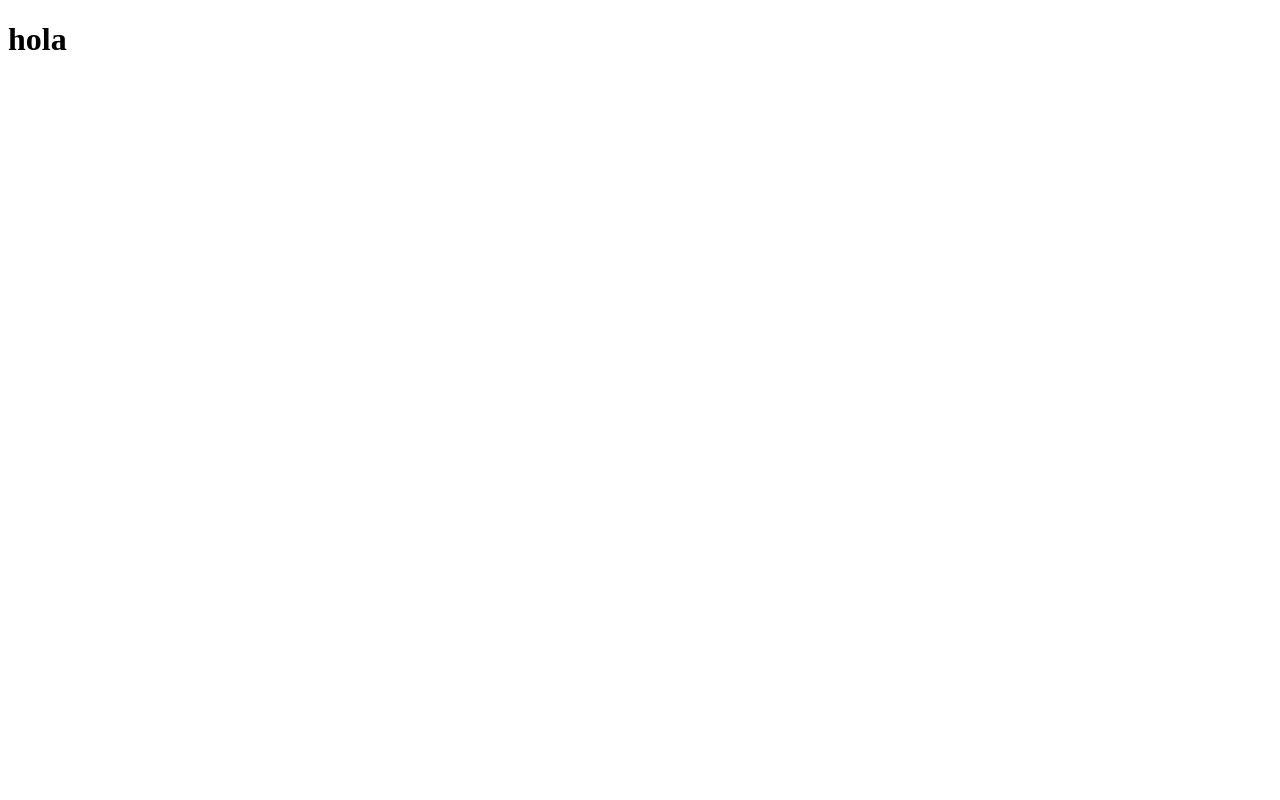
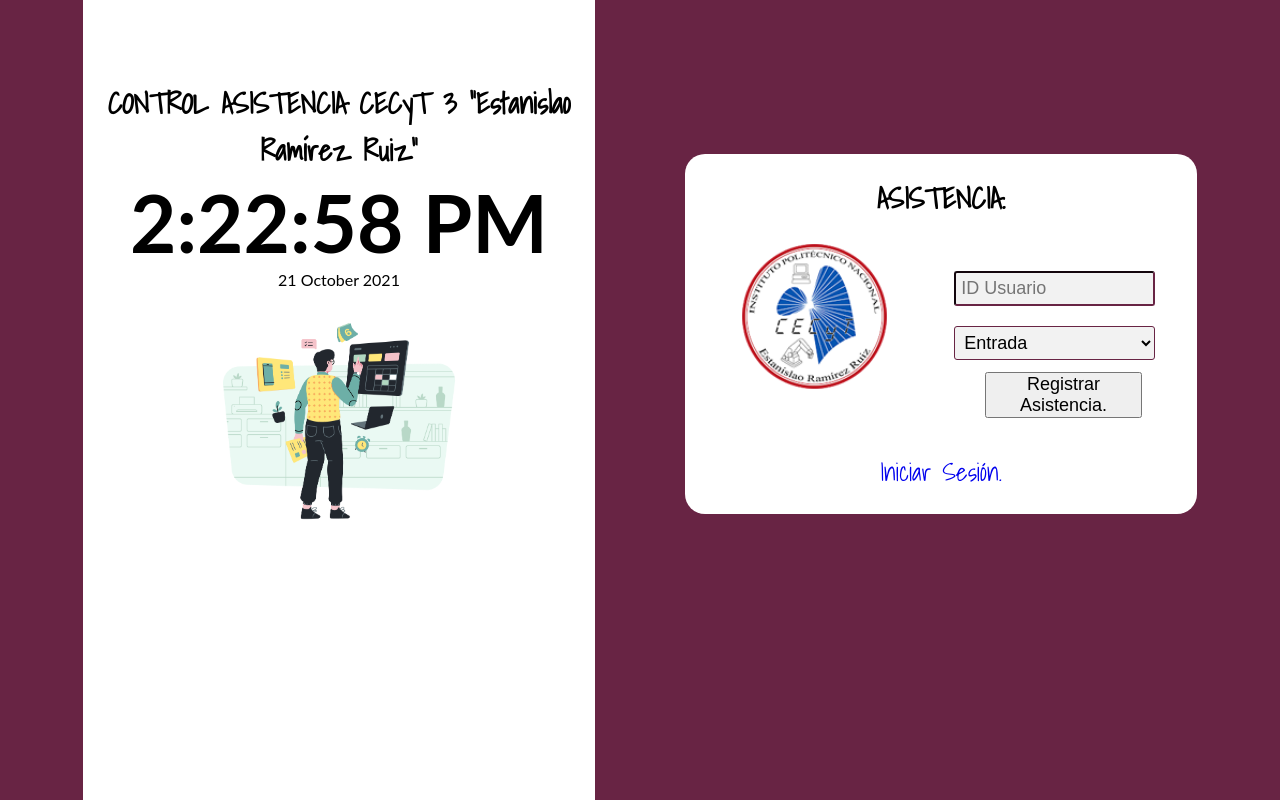
Before and after one commit to xXValdiXx/UDI_SISTEMA_E-S, a PHP site: page / in a window 1280 px wide. Before the commit the page is almost empty. Run offline with PHP 8.4, Linux system fonts and the light colour scheme.

Commit message:
insert usuarios

```diff
--- a/Controllers/homeController.php
+++ /dev/null
@@ -1,3 +0,0 @@
-<?php
-echo 'Hola';
-?>
--- /dev/null
+++ b/Models/connection_config.php
@@ -0,0 +1,6 @@
+<?php
+define("DB_SERVER", "localhost");
+define("DB_USER", "root");
+define("DB_PASS", "root");
+define("DB_NAME", "CECyT3_E/S");
+?>
--- /dev/null
+++ b/Views/home.php
@@ -0,0 +1,62 @@
+<!DOCTYPE html>
+<html lang="en">
+<head>
+    <meta charset="UTF-8">
+    <meta http-equiv="X-UA-Compatible" content="IE=edge">
+    <meta name="viewport" content="width=device-width, initial-scale=1.0">
+    <title>Document</title>
+
+    <link rel="stylesheet" href="public/css/login.css">
+
+</head>
+<body>
+
+<div class="container-lo">
+    <!-- CONTAINER RELOJ -->
+    <div class="container-reloj">
+    <div class="lockscreen-title">
+        <H3>CONTROL ASISTENCIA CECyT 3 "Estanislao Ramírez Ruiz”</H3>
+    </div>
+        <H1 id="time">00:00:00</H1>
+        <p id="date">date</p>
+            <div class="vector-image">
+            <img src="public/images/vector.png" alt="User Image">
+            </div>
+    </div>
+
+
+    <!-- CONTAINER CHECADOR -->
+    <div class="lockscreen-wrapper">
+    <!-- ASISTENCIA -->
+    <div class="lockscreen-title2">
+        <H3>ASISTENCIA.</H3>
+    </div>
+    <!-- IMAGEN -->
+    <div class="lockscreen-item">
+        <div class="lockscreen-image">
+        <img src="public/images/logocecyt3.png" alt="User Image">
+        </div>
+        <!-- FORM ASISTENCIA -->
+        <form  action="" class="lockscreen-credentials" name="formulario" id="formulario" method="POST">
+        <div class="input-group">
+            <input type="password" class="form-control" name="id_usr" id="id_usr" placeholder="ID Usuario">
+            <select name="id_evento" id="id_evento">
+                <option value="1">Entrada</option>
+                <option value="2">Salida</option>
+            </select>
+            <button id="registro_a" type="submit">Registrar Asistencia.</button>
+        </div>
+        </form>
+
+    </div>
+    <!-- BOTON LOGIN-->
+    <div class="text-center">
+    </div>
+    <div class="lockscreen-footer text-center">
+        <a href="../admin/">Iniciar Sesión.</a>
+    </div>
+    </div>
+</div>
+<script src="public/js/reloj.js"></script>
+</body>
+</html>
--- a/index.php
+++ b/index.php
@@ -1,12 +1,3 @@
-<!DOCTYPE html>
-<html lang="en">
-<head>
-    <meta charset="UTF-8">
-    <meta http-equiv="X-UA-Compatible" content="IE=edge">
-    <meta name="viewport" content="width=device-width, initial-scale=1.0">
-    <title>Document</title>
-</head>
-<body>
-    <h1>hola</h1>
-</body>
-</html>
+<?php
+require_once("Views/home.php");
+?>
--- /dev/null
+++ b/public/css/login.css
@@ -0,0 +1,124 @@
+@import url('https://fonts.googleapis.com/css2?family=Shadows+Into+Light&display=swap');
+*{
+    margin: 0px;
+    padding: 0px;
+  box-sizing: border-box;
+  text-decoration: none;
+
+}
+html {
+
+    width: 100%;
+    height: 100%;
+    top: 0px;
+    left: 0px;
+    margin: auto;
+    box-sizing: border-box;
+  }
+body {
+    width: 100%;
+    height: 100%;
+    margin:auto;
+  }
+
+.container-lo{
+    left:0;
+    right:0;
+    width: 100%;
+    height: 100%;
+    background: #682444;
+    display: flex;
+    flex-direction: row;
+    flex-wrap: nowrap;
+    justify-content: center;
+
+}
+
+/*CHECADOR*/
+.lockscreen-wrapper{
+    font-family: 'Shadows Into Light', cursive;
+    font-size: 20px;
+    width:40%;
+    height:45%;
+    background-color: #fff;
+    padding: 5px;
+    display: flex !important;
+    flex-direction: column;
+    justify-content: space-evenly;
+    align-items: center;
+    border-radius: 20px;
+    margin-top: 12%;
+    margin-left: 90px;
+}
+
+.lockscreen-item{
+    width: 80%;
+    display: flex;
+}
+.lockscreen-image img{
+    margin-top: 5px;
+    width:150px;
+
+}
+.lockscreen-credentials{
+    margin-top: 13px;
+}
+form input{
+    padding: 5px;
+    margin-top: 20px;
+    margin-left: 64px;
+    width: 80%;
+   background: #F2F2F2;
+   outline: none;
+   border-color: #682444;
+   font-size: 18px;
+   border-radius: 3px;
+}
+form select{
+    padding: 5px;
+    margin-top: 20px;
+    margin-left: 64px;
+    width: 80%;
+   background: #F2F2F2;
+   outline: none;
+   border-color: #682444;
+   font-size: 18px;
+   border-radius: 3px;
+}
+.input-group button{
+    margin-left: 95px;
+    font-size: 18px;
+    margin-top: 12px;
+}
+.lockscreen-title2{
+    font-family: 'Shadows Into Light', cursive;
+    font-size: 25px;
+}
+.lockscreen-footer{
+    font-size: 25px;
+}
+/*RELOJ*/
+.lockscreen-title{
+    font-family: 'Shadows Into Light', cursive;
+    font-size: 25px;
+    margin-top: 15%;
+}
+.container-reloj{
+    width: 40% !important;
+    padding: 5px;
+    text-align: center !important;
+    font-family: 'Lato', sans-serif;
+    display:flex;
+    flex-direction: column;
+    background-color: #fff !important;
+}
+.container-reloj H1{
+
+    font-size: 5rem;
+    font-weight:400px;
+
+}
+.vector-image img{
+    width: 70%;
+
+}
--- /dev/null
+++ b/public/js/reloj.js
@@ -0,0 +1,19 @@
+const time = document.getElementById('time');
+const date = document.getElementById('date');
+
+const monthNames = ["January", "February", "March", "April", "May", "June",
+    "July", "August", "September", "October", "November", "December"
+];
+
+const interval = setInterval(() => {
+
+    const local = new Date();
+
+    let day = local.getDate(),
+        month = local.getMonth(),
+        year = local.getFullYear();
+
+    time.innerHTML = local.toLocaleTimeString();
+    date.innerHTML = `${day} ${monthNames[month]} ${year}`;
+
+}, 1000);
```
Also changed, not shown: Controllers/insert_usr_c.php (added, +24 -0 lines), Models/connection.php (added, +23 -0 lines), Models/insert_user.php (added, +28 -0 lines), Models/prueba.php (added, +13 -0 lines), Models/conection.php (deleted), public/images/fondo.jpg (added), public/images/fondo1.svg (added), public/images/logocecyt3.png (added), public/images/vector.png (added), public/images/wave.svg (added).
